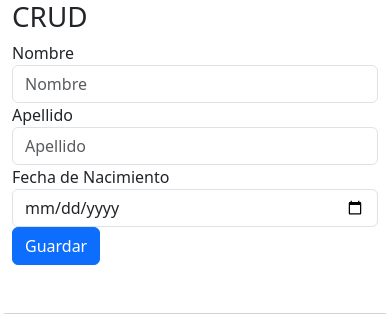
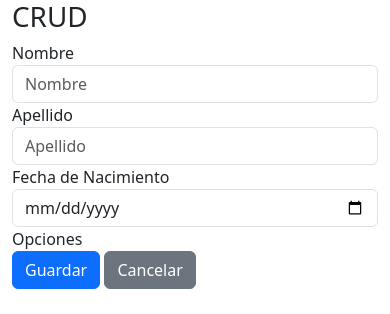
Before and after one commit to GalvanPablo/crud_codeigniter, a CodeIgniter app: the page made by application/views/crud.php in a window 390 px wide. Shown: the top 314 px of the page. Run offline with CodeIgniter, Linux system fonts and the light colour scheme; data that the repository does not hold is empty.

Commit message:
Modificacion de datos de la BD

```diff
--- a/application/models/Persona.php
+++ b/application/models/Persona.php
@@ -14,4 +14,9 @@ class Persona extends CI_Model {
         $this->db->where('persona_id', $persona_id);
         $this->db->delete('persona');
     }
+
+    public function editar($persona, $persona_id){
+        $this->db->where('persona_id', $persona_id);
+        $this->db->update('persona', $persona);
+    }
 }
--- a/application/views/crud.php
+++ b/application/views/crud.php
@@ -17,22 +17,28 @@
 
         <!-- Formulario -->
         <div class="mb-5">
-            <?php echo form_open('crud/agregar'); ?>
+            <?php echo form_open('crud/agregar', ['id'=>'form_persona']); ?>
                 <div class="row">
-                    <div class="form-group col-sm-4">
+                    <div class="form-group col-sm-3">
                         <label for="nombre">Nombre</label>
                         <input type="text" name="nombre" id="nombre" class="form-control" placeholder="Nombre" require>
                     </div>
-                    <div class="form-group col-sm-4">
+                    <div class="form-group col-sm-3">
                         <label for="apellido">Apellido</label>
                         <input type="text" name="apellido" id="apellido" class="form-control" placeholder="Apellido" require>
                     </div>
-                    <div class="form-group col-sm-4">
+                    <div class="form-group col-sm-3">
                         <label for="fecha_nacimiento">Fecha de Nacimiento</label>
                         <input type="date" name="fecha_nacimiento" id="fecha_nacimiento" class="form-control" require>
                     </div>
+                    <div class="form-group col-sm-3">
+                        <label for="">Opciones</label>
+                        <div>
+                            <button type="submit" class="btn btn-primary btn-block">Guardar</button>
+                            <button type="button" class="btn btn-secondary btn-block" onclick="cancelar()">Cancelar</button>
+                        </div>
+                    </div>
                 </div>
-                <button type="submit" class="btn btn-primary btn-block">Guardar</button>
             <?php echo form_close(); ?>
         </div>
 
@@ -62,8 +68,11 @@
                                             <th scope="row">'.++$count.'</th>
                                             <td>'.$p->nombre.'</td>
                                             <td>'.$p->apellido.'</td>
-                                            <td>'.$p->fecha_nacimiento.'</td>
-                                            <td><a href="'.base_url('crud/eliminar/'.$p->persona_id).'" class="btn btn-danger">Eliminar</a></td>
+                                            <td>'.date("d/m/Y", strtotime($p->fecha_nacimiento)).'</td>
+                                            <td>
+                                                <button type="button" class="btn btn-warning text-white" onclick="llenar_datos('.$p->persona_id.', `'.$p->nombre.'`, `'.$p->apellido.'`, `'.$p->fecha_nacimiento.'`)">Editar</button>
+                                                <a href="'.base_url('crud/eliminar/'.$p->persona_id).'" class="btn btn-danger">Eliminar</a>
+                                            </td>
                                         </tr>
                                     ';
                                 }
@@ -75,7 +84,25 @@
         </div>
     </div>
 
-    <script src="https://cdn.jsdelivr.net/npm/bootstrap@5.3.1/dist/js/bootstrap.bundle.min.js" integrity="sha384-HwwvtgBNo3bZJJLYd8oVXjrBZt8cqVSpeBNS5n7C8IVInixGAoxmnlMuBnhbgrkm" crossorigin="anonymous"></script>
+    <!-- <script src="https://cdn.jsdelivr.net/npm/bootstrap@5.3.1/dist/js/bootstrap.bundle.min.js" integrity="sha384-HwwvtgBNo3bZJJLYd8oVXjrBZt8cqVSpeBNS5n7C8IVInixGAoxmnlMuBnhbgrkm" crossorigin="anonymous"></script> -->
+    <script>
+        const url = "<?php echo base_url('crud')?>";
+        const llenar_datos = (id, nombre, apellido, fecha_nacimiento) =>{
+            const path = url + "/editar/" + id;
+            document.getElementById('form_persona').setAttribute('action', path);
+            document.getElementById('nombre').value = nombre;
+            document.getElementById('apellido').value = apellido;
+            document.getElementById('fecha_nacimiento').value = fecha_nacimiento;
+        };
+
+        const cancelar = () =>{
+            const path = url + "/agregar"
+            document.getElementById('form_persona').setAttribute('action', path);
+            document.getElementById('nombre').value = "";
+            document.getElementById('apellido').value = "";
+            document.getElementById('fecha_nacimiento').value = "";
+        };
+    </script>
 </body>
 
 </html>
```
Also changed, not shown: application/controllers/Crud.php (+9 -0 lines).
